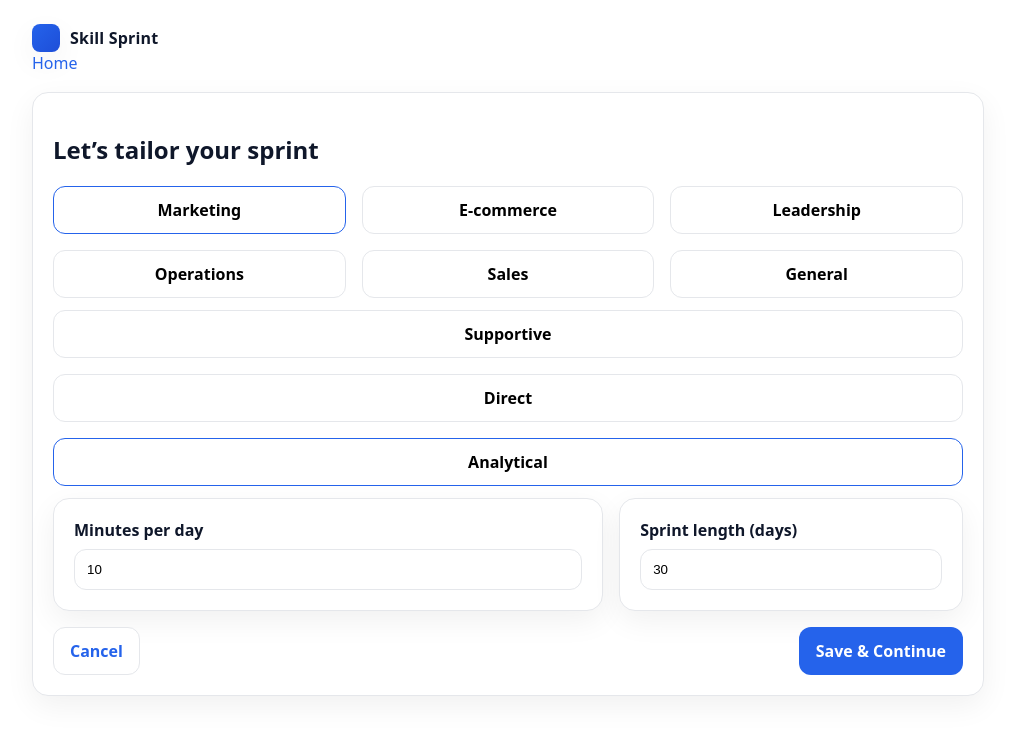
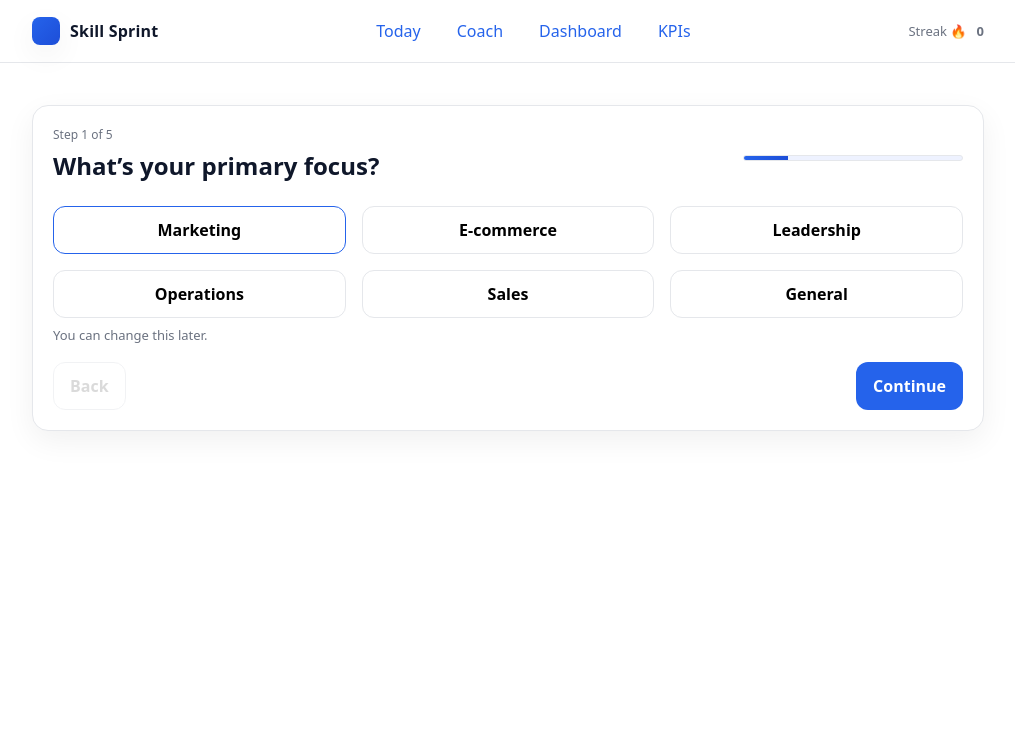
Before and after one commit to jammoody/skill-sprint, a Next.js app: page /onboarding in a window 1280 px wide. Shown: the top 734 px of the page, without its empty margins (132-1147 px from the left). Built offline with nearby package versions, Linux system fonts and the light colour scheme.

Commit message:
Update onboarding.js

```diff
--- a/pages/onboarding.js
+++ b/pages/onboarding.js
@@ -1,74 +1,152 @@
 // pages/onboarding.js
-import { useState } from 'react';
+import { useMemo, useState } from 'react';
 import Link from 'next/link';
+import Nav from '../components/Nav';
+import { setProfile, getKPIs } from '../lib/store';
 
+const FOCUS = ['Marketing','E-commerce','Leadership','Operations','Sales','General'];
 const STYLES = [
-  { key:'supportive', label:'Supportive' },
-  { key:'direct', label:'Direct' },
-  { key:'analytical', label:'Analytical' }
+  { key:'supportive', label:'Supportive', sub:'Encouraging and positive' },
+  { key:'direct', label:'Direct', sub:'Clear and to the point' },
+  { key:'analytical', label:'Analytical', sub:'Data-first and KPI-driven' }
 ];
-const FOCUS = ['Marketing','E-commerce','Leadership','Operations','Sales','General'];
 
 export default function Onboarding(){
+  const [step,setStep]=useState(0);
   const [focus,setFocus]=useState('Marketing');
+  const [goal,setGoal]=useState('');
   const [style,setStyle]=useState('analytical');
-  const [time,setTime]=useState(10);
-  const [length,setLength]=useState(30);
+  const [minutes,setMinutes]=useState(10);
+  const [prefExamples,setPrefExamples]=useState(true);
 
-  function save(){
-    const profile={ focus:[focus], coachStyle:style, time:Number(time), sprintDays:Number(length), challenge:'' };
-    localStorage.setItem('ss_profile', JSON.stringify(profile));
-    window.location.assign('/sprint');
+  const steps = useMemo(()=>[
+    { title:'What’s your primary focus?', render: FocusStep },
+    { title:'What outcome do you want in 30 days?', render: GoalStep },
+    { title:'Pick your coach style', render: StyleStep },
+    { title:'Any preferences?', render: PrefStep },
+    { title:'Summary', render: SummaryStep },
+  ],[]);
+  const progress = ((step+1)/steps.length)*100;
+  const next = ()=> step<steps.length-1 ? setStep(step+1) : finish();
+  const back = ()=> step>0 && setStep(step-1);
+
+  function finish(){
+    const profile = { focus:[focus], coachStyle:style, constraints:{ minutesPerDay:Number(minutes), prefersExamples:prefExamples }, goal30d: goal || 'Make visible progress' };
+    setProfile(profile);
+    if (!getKPIs().categories) localStorage.setItem('ss_kpis', JSON.stringify({categories:{}}));
+    window.location.assign('/coach');
   }
 
+  const Current = steps[step].render;
   return (
+    <>
+      <Nav active="onboard" />
       <main className="container">
-      <header className="header">
-        <div className="brand"><span className="brand-badge" />Skill Sprint</div>
-        <nav className="nav"><Link href="/">Home</Link></nav>
-      </header>
+        <div className="card" style={{marginTop:18}}>
+          <div className="spaced">
+            <div>
+              <div className="small">Step {step+1} of {steps.length}</div>
+              <h2 style={{margin:'6px 0 8px 0'}}>{steps[step].title}</h2>
+            </div>
+            <div style={{minWidth:220}}><div className="progress"><span style={{width:`${progress}%`}}/></div></div>
+          </div>
 
-      <div className="card" style={{marginTop:18}}>
-        <h2>Let’s tailor your sprint</h2>
+          <div style={{marginTop:16}}>
+            <Current {...{focus,setFocus,goal,setGoal,style,setStyle,minutes,setMinutes,prefExamples,setPrefExamples}} />
+          </div>
 
-        <div className="row" style={{gridTemplateColumns:'repeat(3,minmax(0,1fr))', marginTop:10}}>
+          <div className="spaced" style={{marginTop:18}}>
+            <button className="btn" onClick={back} disabled={step===0} style={{opacity:step===0?.5:1}}>Back</button>
+            <button className="btn btn-primary" onClick={next}>{step===steps.length-1?'Finish':'Continue'}</button>
+          </div>
+        </div>
+      </main>
+    </>
+  );
+}
+
+function FocusStep({focus,setFocus}){
+  return (
+    <>
+      <div className="row" style={{gridTemplateColumns:'repeat(3,minmax(0,1fr))'}}>
         {FOCUS.map(f=>(
-            <button key={f} className="btn"
-              onClick={()=>setFocus(f)}
-              style={{borderColor: focus===f?'var(--accent)':'var(--border)'}}>
+          <button key={f} className="btn" onClick={()=>setFocus(f)}
+            style={{borderColor: focus===f ? 'var(--accent)' : 'var(--border)', fontWeight: focus===f?800:600}}>
             {f}
           </button>
         ))}
       </div>
-
-        <div className="row" style={{marginTop:12}}>
+      <p className="help" style={{marginTop:8}}>You can change this later.</p>
+    </>
+  );
+}
+function GoalStep({goal,setGoal}){
+  return (
+    <div className="row two">
+      <div className="card">
+        <b>Your #1 outcome (30 days)</b>
+        <input className="input" placeholder="e.g., Increase email revenue by 20%" value={goal} onChange={e=>setGoal(e.target.value)} style={{marginTop:8}} />
+        <p className="help" style={{marginTop:8}}>Short and specific helps me coach you better.</p>
+      </div>
+      <div className="card">
+        <b>Need inspiration?</b>
+        <div className="inline" style={{marginTop:8}}>
+          {['More leads','Higher conversion','Ship faster','Reduce churn'].map(x=>(
+            <button key={x} className="btn btn-chip" onClick={()=>setGoal(x)}>{x}</button>
+          ))}
+        </div>
+      </div>
+    </div>
+  );
+}
+function StyleStep({style,setStyle}){
+  return (
+    <div className="row">
       {STYLES.map(s=>(
-            <button key={s.key} className="btn"
-              onClick={()=>setStyle(s.key)}
-              style={{borderColor: style===s.key?'var(--accent)':'var(--border)'}}>
-              {s.label}
+        <button key={s.key} className="btn" onClick={()=>setStyle(s.key)}
+          style={{display:'flex', flexDirection:'column', alignItems:'flex-start', gap:4, borderColor: style===s.key?'var(--accent)':'var(--border)'}}>
+          <span style={{fontWeight:800}}>{s.label}</span>
+          <span className="small">{s.sub}</span>
         </button>
       ))}
     </div>
-
-        <div className="row two" style={{marginTop:12}}>
+  );
+}
+function PrefStep({minutes,setMinutes,prefExamples,setPrefExamples}){
+  return (
+    <div className="row two">
       <div className="card">
         <b>Minutes per day</b>
-            <input className="input" type="number" min="5" max="60"
-                   value={time} onChange={e=>setTime(e.target.value)} style={{marginTop:8}}/>
+        <input className="input" type="number" min="5" max="60" value={minutes} onChange={e=>setMinutes(e.target.value)} style={{marginTop:8}}/>
       </div>
       <div className="card">
-            <b>Sprint length (days)</b>
-            <input className="input" type="number" min="7" max="60"
-                   value={length} onChange={e=>setLength(e.target.value)} style={{marginTop:8}}/>
+        <b>Preferences</b>
+        <label className="inline" style={{gap:8, marginTop:8}}>
+          <input type="checkbox" checked={prefExamples} onChange={e=>setPrefExamples(e.target.checked)} />
+          <span>Prefer examples</span>
+        </label>
+        <p className="help" style={{marginTop:8}}>I’ll tailor how I explain things.</p>
       </div>
     </div>
-
-        <div className="spaced" style={{marginTop:16}}>
-          <Link className="btn" href="/">Cancel</Link>
-          <button className="btn btn-primary" onClick={save}>Save & Continue</button>
+  );
+}
+function SummaryStep({focus,style,minutes,goal}){
+  const styleLabel = {supportive:'Supportive', direct:'Direct', analytical:'Analytical'}[style] || style;
+  return (
+    <div className="row two">
+      <div className="card">
+        <b>You chose</b>
+        <ul className="list">
+          <li><b>Focus</b>: {focus}</li>
+          <li><b>Coach style</b>: {styleLabel}</li>
+          <li><b>Minutes/day</b>: {minutes}</li>
+          <li><b>Outcome</b>: {goal || 'Make visible progress'}</li>
+        </ul>
+      </div>
+      <div className="card">
+        <b>What happens next</b>
+        <p className="help">We’ll jump into a quick chat to clarify context, then start your first sprint.</p>
       </div>
     </div>
-    </main>
   );
 }
```
Lines whose indentation alone changed are shown as unchanged.
